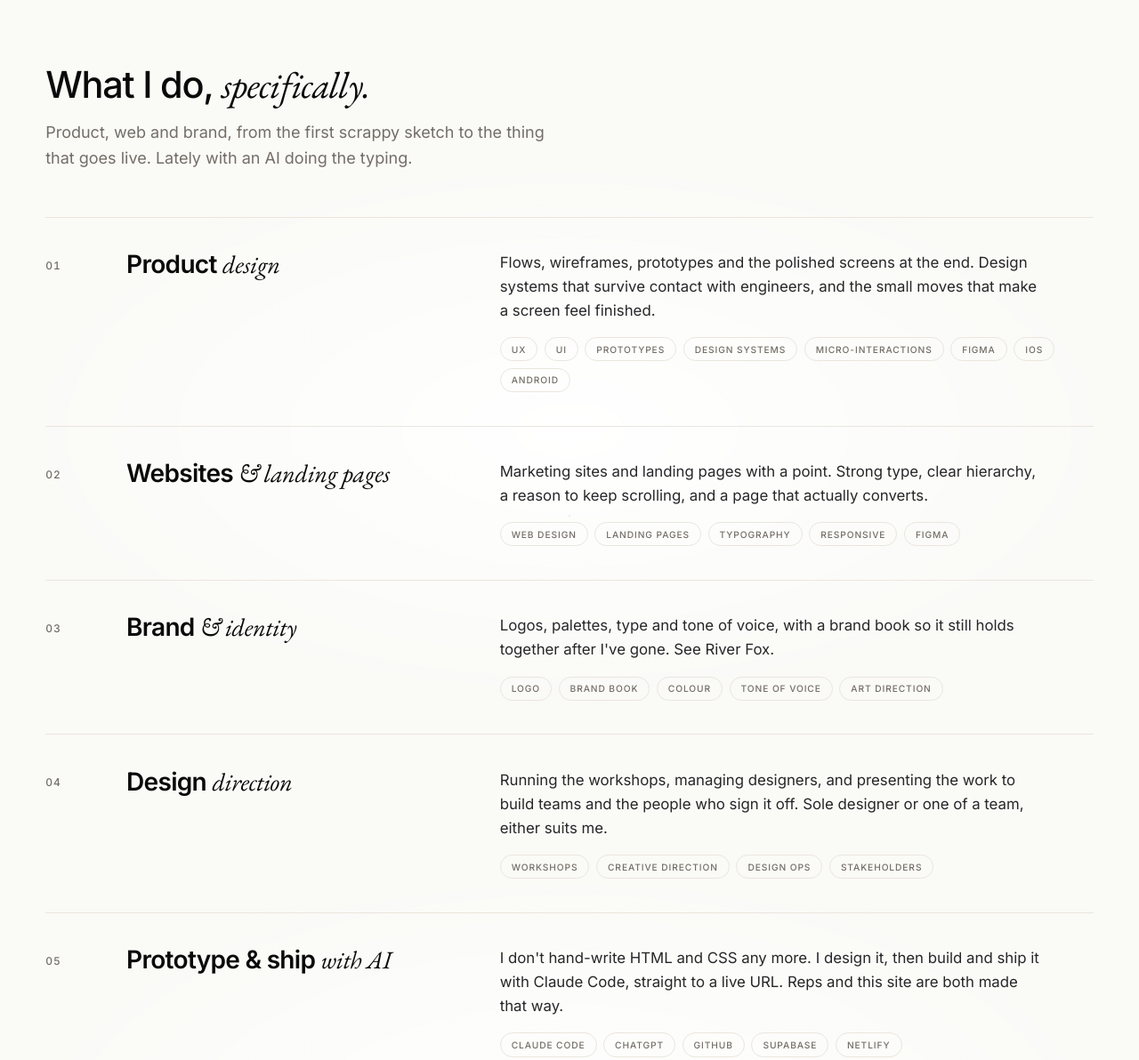
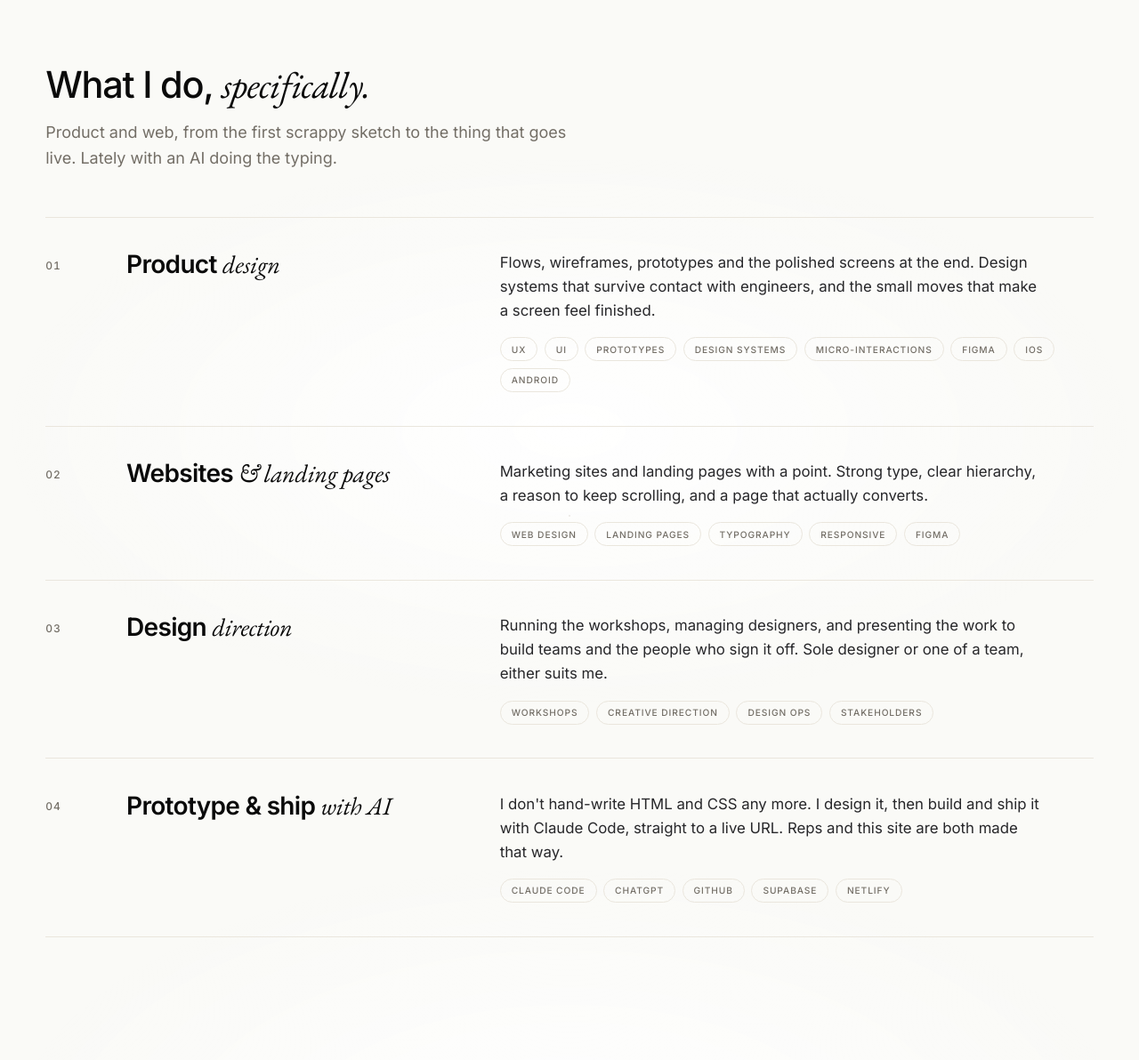
Before and after one commit to luxfordm-gif/matthewluxford-portfolio, an Eleventy site: page src/index.njk in a window 1280 px wide. Shown: the part 3020-4212 px from the top of the page at 89% size. Built offline with nearby package versions, Linux system fonts and the light colour scheme; Eleventy itself is replaced by a stand-in of ours; files that its build step writes are made by us from their sources; animation ran at ten frames a second.

Commit message:
What I do: drop the branding row (#93)
Matthew doesn't do logos or identity work, so the "Brand & identity" row leaves the homepage's What I do section; the lead reads "Product and web" and the rows renumber 01–04.

```diff
--- a/src/index.njk
+++ b/src/index.njk
@@ -2656,7 +2656,7 @@ html[data-pref-cardtitle="light"] .deck__name{font-weight:300;letter-spacing:-.0
     <div class="skills__inner">
       <div class="skills__head">
         <h2 class="skills__title reveal-up" id="skills-title">What I do, <span class="it">specifically.</span></h2>
-        <p class="skills__lead reveal-up" style="--i:1">Product, web and brand, from the first scrappy sketch to the thing that goes live. Lately with an AI doing the typing.</p>
+        <p class="skills__lead reveal-up" style="--i:1">Product and web, from the first scrappy sketch to the thing that goes live. Lately with an AI doing the typing.</p>
       </div>
       <ol class="skills__list">
         <li class="skills__row reveal-up" style="--i:2">
@@ -2677,22 +2677,14 @@ html[data-pref-cardtitle="light"] .deck__name{font-weight:300;letter-spacing:-.0
         </li>
         <li class="skills__row reveal-up" style="--i:4">
           <span class="skills__num" aria-hidden="true">03</span>
-          <h3 class="skills__name">Brand <span class="it">&amp; identity</span></h3>
-          <div class="skills__body">
-            <p>Logos, palettes, type and tone of voice, with a brand book so it still holds together after I've gone. See <a href="riverfox.html">River Fox</a>.</p>
-            <ul class="skills__tags"><li>Logo</li><li>Brand book</li><li>Colour</li><li>Tone of voice</li><li>Art direction</li></ul>
-          </div>
-        </li>
-        <li class="skills__row reveal-up" style="--i:5">
-          <span class="skills__num" aria-hidden="true">04</span>
           <h3 class="skills__name">Design <span class="it">direction</span></h3>
           <div class="skills__body">
             <p>Running the workshops, managing designers, and presenting the work to build teams and the people who sign it off. Sole designer or one of a team, either suits me.</p>
             <ul class="skills__tags"><li>Workshops</li><li>Creative direction</li><li>Design ops</li><li>Stakeholders</li></ul>
           </div>
         </li>
-        <li class="skills__row reveal-up" style="--i:6">
-          <span class="skills__num" aria-hidden="true">05</span>
+        <li class="skills__row reveal-up" style="--i:5">
+          <span class="skills__num" aria-hidden="true">04</span>
           <h3 class="skills__name">Prototype &amp; ship <span class="it">with AI</span></h3>
           <div class="skills__body">
             <p>I don't hand-write HTML and CSS any more. I design it, then build and ship it with Claude Code, straight to a live URL. <a href="reps.html">Reps</a> and this site are both made that way.</p>
```
Also changed, not shown: CLAUDE.md (+1 -1 lines), .claude/preferences-inbox.md.
